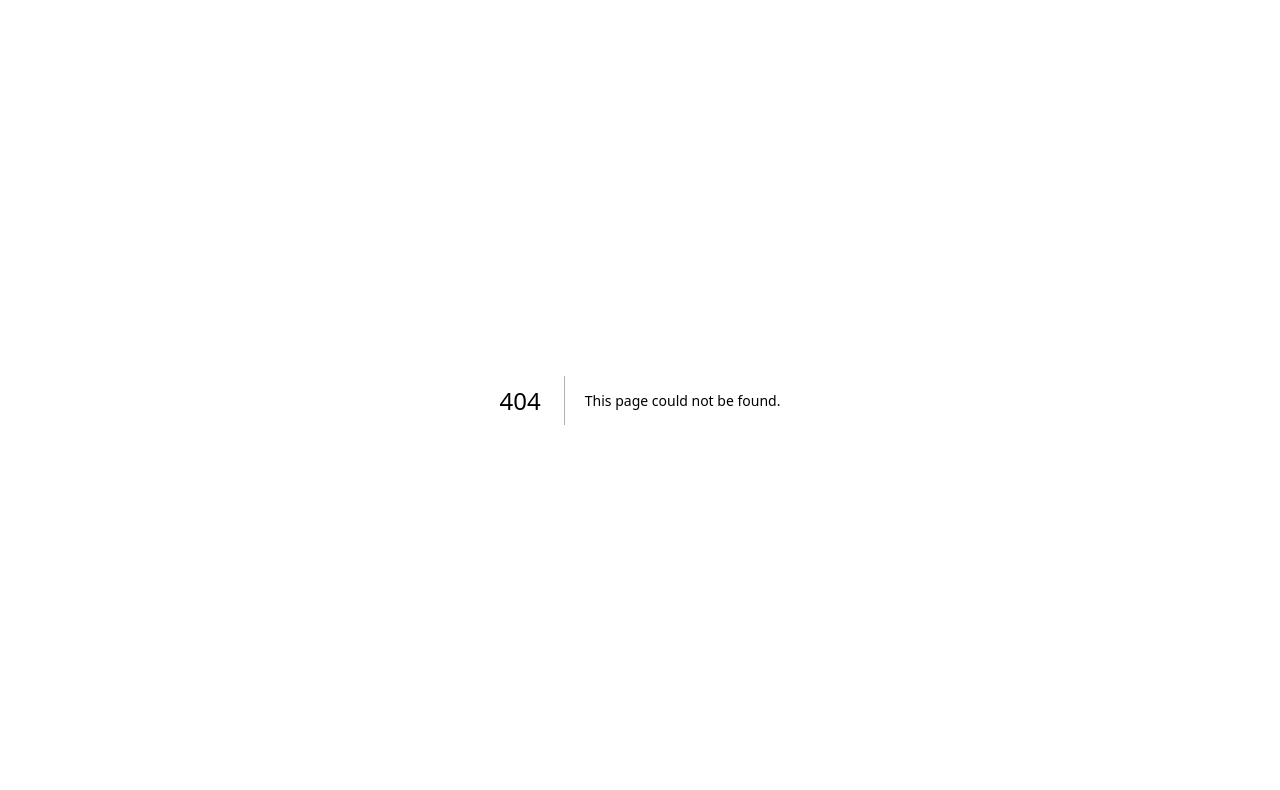
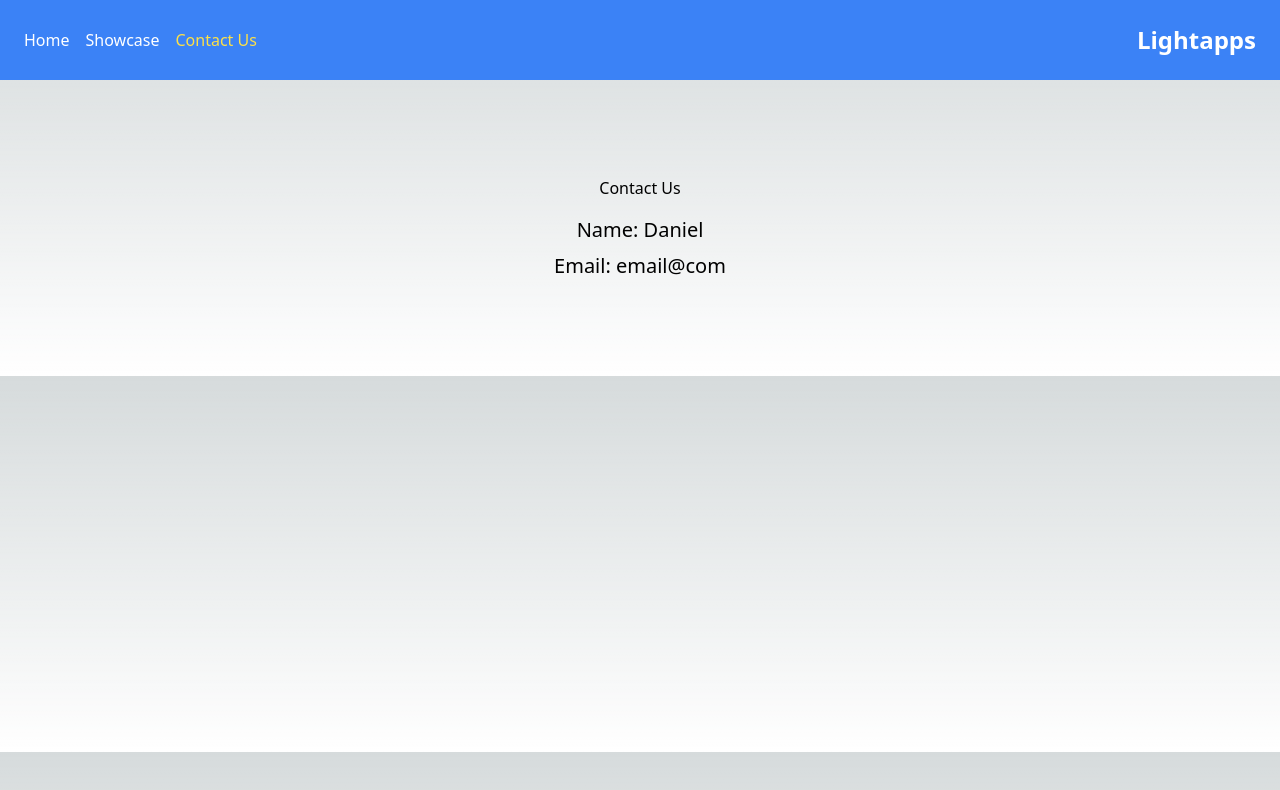
Before and after one commit to lightapps-smart-blocks/lightapps-front, a Next.js app: page /contact in a window 1280 px wide. Before the commit this address had no page. Shown: the top 790 px of the page. Built offline with nearby package versions, Linux system fonts and the light colour scheme.

Commit message:
Commit from Stub AI

```diff
--- /dev/null
+++ b/pages/contact.tsx
@@ -0,0 +1,14 @@
+import Header from '../components/Header';
+
+export default function Contact() {
+  return (
+    <div>
+      <Header />
+      <main className="flex flex-col items-center justify-center p-24">
+        <h1>Contact Us</h1>
+        <p className="mt-4 text-xl">Name: Daniel</p>
+        <p className="mt-2 text-xl">Email: email@com</p>
+      </main>
+    </div>
+  );
+}
```
